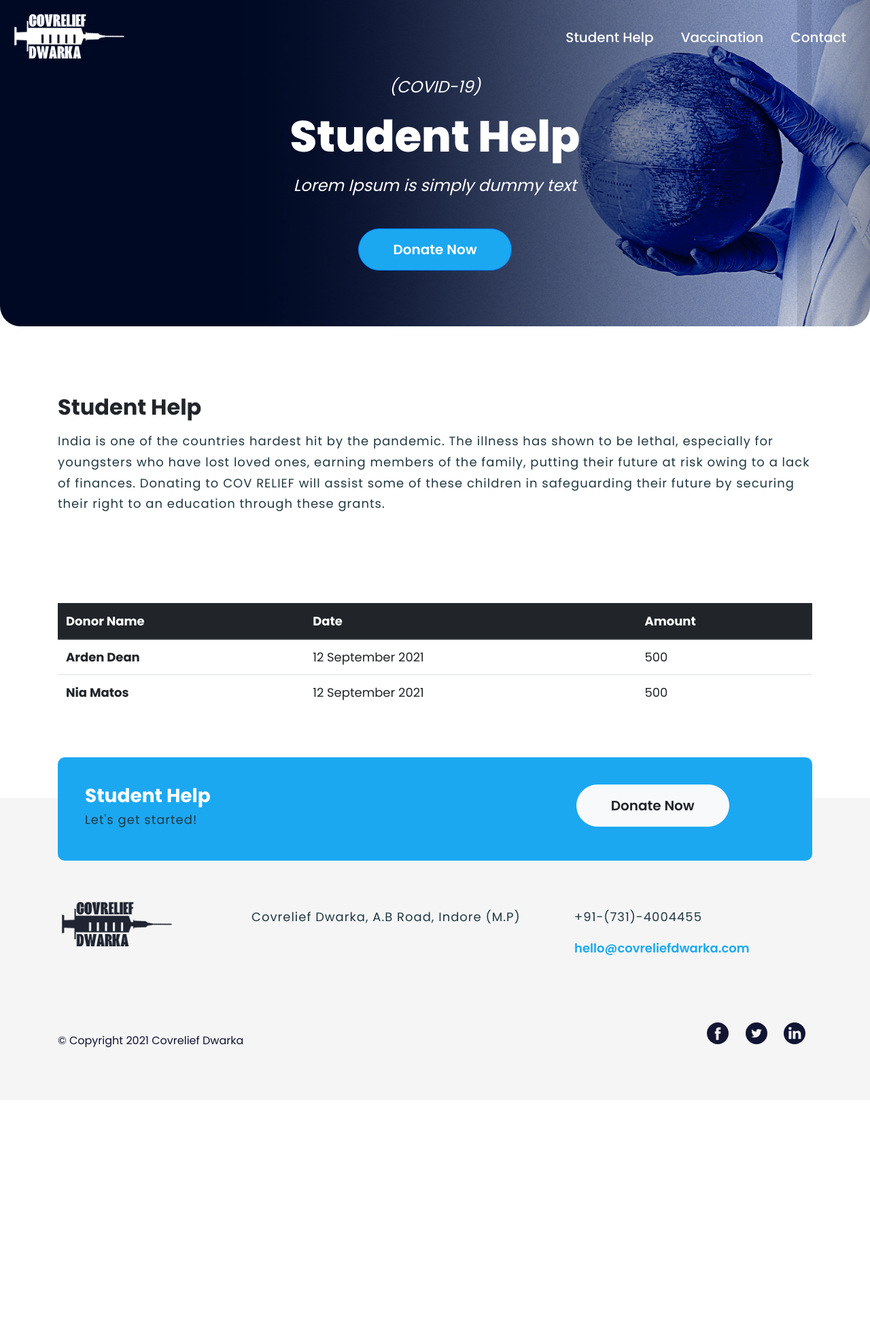
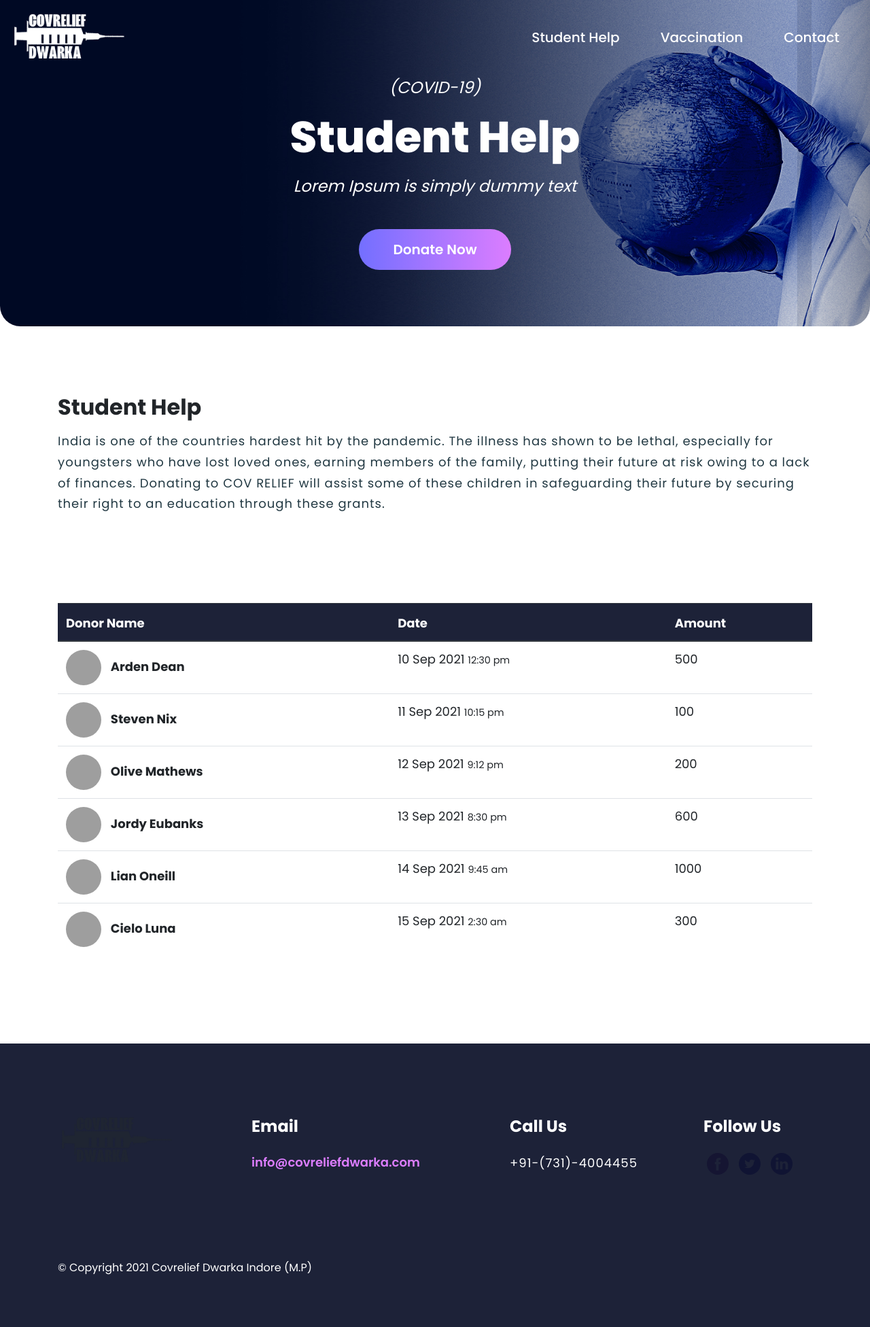
Before and after one commit to neeraj1008/Covreliefdwarka, a PHP site: page /student-help.html in a window 1280 px wide. Shown: the whole page at 68% size. Before the commit the page ends 1618 px from the top, so only its background shows below. Run offline with PHP 8.4, Linux system fonts and the light colour scheme; grey boxes are pictures that could not be loaded.

Commit message:
Add files via upload

```diff
--- a/student-help.html
+++ b/student-help.html
@@ -81,14 +81,34 @@
   </thead>
   <tbody>
     <tr>
-      <th scope="row"> Arden Dean </th>
-      <td> 12 September 2021 </td>
+      <th scope="row">  <img class="user-icon" src="images/user-1.jpg"> Arden Dean </th>
+      <td> 10 Sep 2021 <small> 12:30 pm </small> </td>
       <td> 500 </td>
     </tr>
       <tr>
-      <th scope="row"> Nia Matos </th>
-       <td> 12 September 2021 </td>
-      <td> 500 </td>
+      <th scope="row"> <img class="user-icon" src="images/user-2.png"> Steven Nix </th>
+       <td> 11 Sep 2021 <small> 10:15 pm </small> </td>
+      <td> 100 </td>
+    </tr>
+      <tr>
+      <th scope="row"> <img class="user-icon" src="images/user-3.jpg"> Olive Mathews </th>
+       <td> 12 Sep 2021 <small> 9:12 pm </small> </td>
+      <td> 200 </td>
+    </tr>
+      <tr>
+      <th scope="row"> <img class="user-icon" src="images/user-4.jpg"> Jordy Eubanks </th>
+       <td> 13 Sep 2021 <small> 8:30 pm </small> </td>
+      <td> 600 </td>
+    </tr>
+      <tr>
+      <th scope="row"> <img class="user-icon" src="images/user-5.jpg"> Lian Oneill </th>
+       <td> 14 Sep 2021 <small> 9:45 am </small> </td>
+      <td> 1000 </td>
+    </tr>
+        <tr>
+      <th scope="row"> <img class="user-icon" src="images/user-6.png"> Cielo Luna </th>
+       <td> 15 Sep 2021 <small> 2:30  am </small></td>
+      <td> 300 </td>
     </tr>
   </tbody>
 </table>
@@ -104,53 +124,52 @@
 
 
 
-      <footer class="slice6 footer"  id="callme"  >
+          <footer class="slice6 footer"  id="callme"  >
    <div class="container">
 
-      <div class="donate-now" >
-      <div class="row">
-         <div class="col-md-8">
-              <h3 class="donate-student mb-1"> Student Help </h3>
-              <p class="mb-1" > Let's get started! </p>
-         </div>
-         <div class="col-md-4">
-              <a href="student-help.html" class="btn btn-light btn-lg help-button mx-3">  Donate Now  </a>
-         </div>
-      </div>
-   </div>
-
-
-      <div class="row pb-5">
+      <div class="row pt-5 pb-5">
          <div class="col-md-3">  <a class="footer-logo" href="index.html">
             <img alt="technoqode" src="images/logo-black.png">
             </a>
          </div>
-         <div class="col-md-5">
-            <p class="mt-2" > Covrelief Dwarka, A.B Road, Indore (M.P) </p>
+           <div class="col-md-4">
+            <h4 class="mb-4" ><b> Email </b></h4>
+            <a class="email"  href="mailto:"> info@covreliefdwarka.com </a>
          </div>
-         <div class="col-md-4">
+
+         <div class="col-md-3">
+            <h4 class="mb-4" ><b> Call Us </b></h4>
             <p class="mt-2"> +91-(731)-4004455 </p>
-            <a class="email"  href="mailto:"> hello@covreliefdwarka.com </a>
          </div>
-      </div>
-      <div class="copyright pt-5">
-         <div class="row">
-            <div class="col-md-6 small-text order-md-1 order-2 t-left">
-               <span class="copyright">  &copy; Copyright <span id="year" ></span> Covrelief Dwarka </span>
-            </div>
-            <div class="col-md-6 small-text t-right order-md-2 order-1">
-               <div class="social ">
+
+          <div class="col-md-2">
+            <h4 class="mb-4" ><b> Follow Us </b></h4>
+              <div class="social ">
                   <ul>
                      <li><a target="_blank" href="#"><img src="images/facebook.svg" alt="facebook"></a></li>
                      <li><a target="_blank" href="#"><img src="images/twitter.svg" alt="twitter"></a></li>
                      <li><a target="_blank" href="#"><img src="images/linkedin.svg" alt="linkedin"></a></li>
                   </ul>
                </div>
+         </div>
+
+      </div>
+      <div class="copyright pt-5">
+         <div class="row">
+            <div class="col-md-8 small-text order-md-1 order-2 t-left">
+               <span class="copyright">  &copy; Copyright <span id="year" ></span> Covrelief Dwarka </span>
+               Indore (M.P)
+            </div>
+            <div class="col-md-4 small-text t-right order-md-2 order-1">
+
             </div>
          </div>
       </div>
    </div>
+
 </footer>
+
+
 <a id="topArrow" style="display: none;" href="javascript:void(0)"> <img alt="top-arrow" src="images/top-arrow.svg"></a>
 <script src="js/jquery-3.4.1.min.js"></script>
 <script src="js/bootstrap.min.js" ></script>
--- a/style.css
+++ b/style.css
@@ -50,8 +50,17 @@ p {
 	color: #213842;
 }
 
+.navbar-nav li a {
+	border-radius: 50px;
+	padding: 10px 40px !important;
+	margin-left: 10px;
+	margin-right: 10px;
+	font-weight: 600;
+}
+
+
 .navbar-nav li a:hover {
-	color: #1ba8f1 !important;
+	color: #DC7DFF !important;
 }
 
 .link {
@@ -156,18 +165,20 @@ p {
 .vaccination-button {
 	padding: 15px 50px;
 	cursor: pointer;
-	background: #1ba8f1 !important;
 	border-radius: 50px;
 	font-weight: 600;
+	background: linear-gradient(90deg, #736FFF 0%, #DC7DFF 100%);
+	border: 0;
 }
 
 
 .submit-button {
 	padding: 15px 50px;
 	cursor: pointer;
-	background: #1ba8f1 !important;
 	border-radius: 50px;
 	font-weight: 600;
+	background: linear-gradient(90deg, #736FFF 0%, #DC7DFF 100%);
+	border: 0;
 }
 
 .help-button {
@@ -175,6 +186,7 @@ p {
 	cursor: pointer;
 	border-radius: 50px;
 	font-weight: 600;
+
 }
 
 .btn-yellow:hover {
@@ -322,8 +334,12 @@ p {
 }
 
 .footer {
-	background: #f5f5f5;
-	color: #101433;
+	background: #1d2238;
+	color: #fff !important;
+}
+
+.footer  p {
+	color: #fff !important;
 }
 
 .footer-n-logo img {
@@ -340,7 +356,7 @@ p {
 .social ul li {
 	list-style: none;
 	display: inline-block;
-	margin: 0 10px;
+	margin: 0  5px;
 }
 
 .social ul li a img {
@@ -360,13 +376,13 @@ p {
 }
 
 .email {
-	color: #1ba8f1;
+	color: #DC7DFF;
 	font-weight: 600;
 }
 
 .copyright {
 	font-size: 16px;
-	color: #101433;
+	color: #fff;
 }
 
 .email:hover {
@@ -376,7 +392,7 @@ p {
 }
 
 .donate-now {
-	background: #1ba8f1;
+	background: linear-gradient(90deg, #736FFF 0%, #DC7DFF 100%);
 	padding: 40px;
 	margin: -120px 0 60px 0;
 	color: #fff;
@@ -386,6 +402,23 @@ p {
 
 .donate-student {
 	font-weight: 700;
+}
+
+input {
+	border-radius: 50px !important;
+}
+
+.user-icon {
+	width: 52px;
+	height: 52px;
+	border-radius: 50px;
+	margin-right: 10px;
+}
+
+.table .thead-dark th {
+	background: #1d2238 !important;
+	padding-top: 15px !important;
+	padding-botom: 15px !important;
 }
 
 /**************media**********************/
```
Also changed, not shown: contact.html (+28 -16 lines), index.html (+26 -14 lines), vaccination.html (+29 -17 lines).
